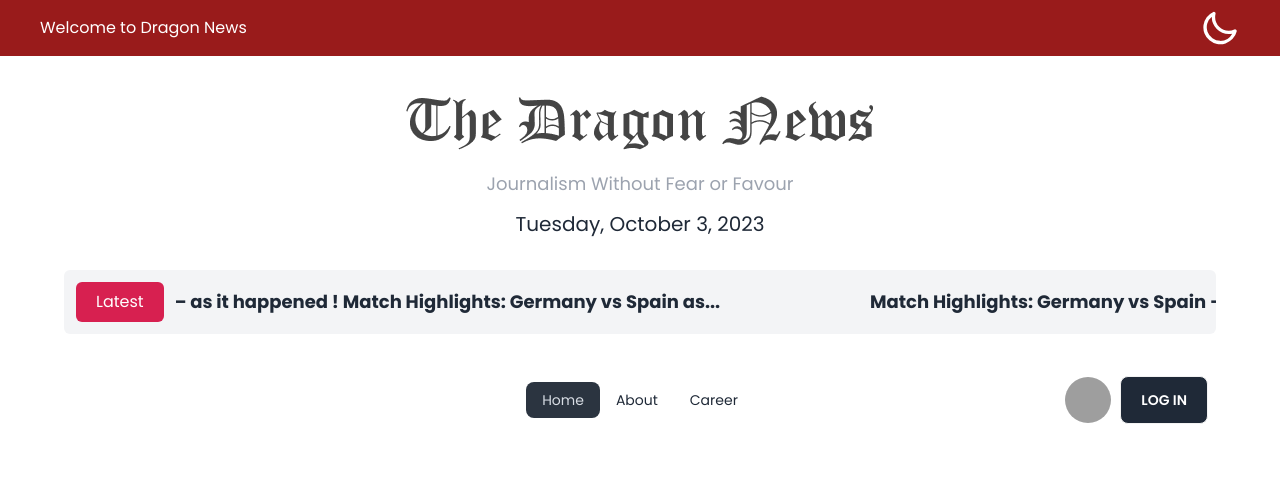
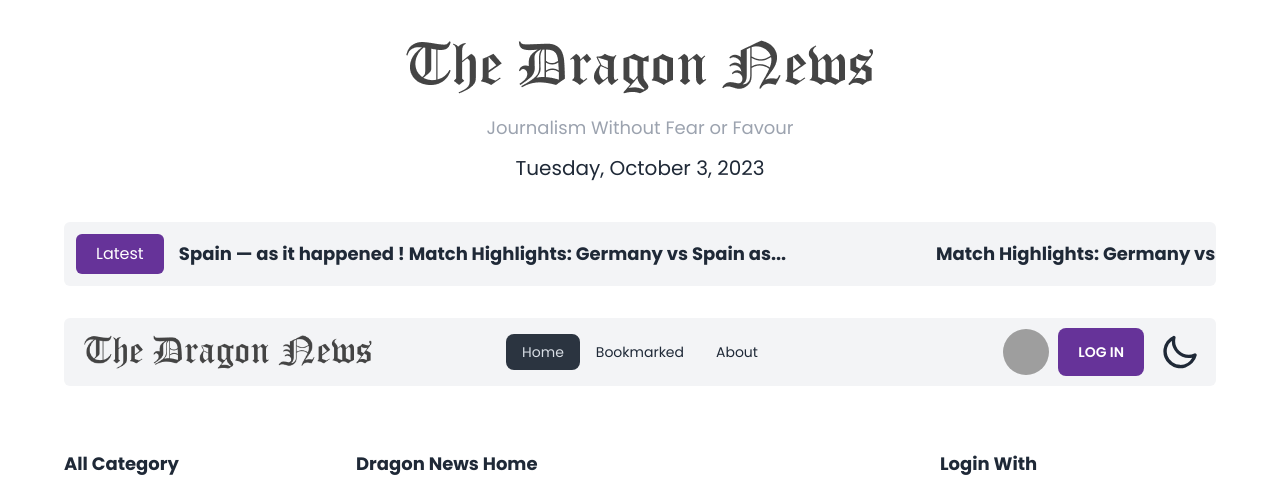
Before and after one commit to PIYAS137/Dragon-News-Basic, a React (Vite) app: page / in a window 1280 px wide. Shown: the top 484 px of the page. Built offline with nearby package versions, Linux system fonts and the light colour scheme; no server answers; grey boxes are pictures that could not be loaded; a web font is replaced by a local one.

Commit message:
resize the main structure

```diff
--- a/src/components/Header/Header.jsx
+++ b/src/components/Header/Header.jsx
@@ -4,7 +4,7 @@ import Logo from '../../assets/logo.png'
 
 const Header = () => {
   return (
-    <div className='mt-10 text-center'>
+    <div className='py-10 text-center'>
         <img className='block mx-auto' src={Logo} alt="" />
         <h1 className='text-gray-400 pt-5 pb-3 text-lg'>Journalism Without Fear or Favour</h1>
         <p className='text-xl'>{moment().format("dddd, MMMM D, YYYY")}</p>
--- a/src/components/SimpleNavbar/BreakingNews.jsx
+++ b/src/components/SimpleNavbar/BreakingNews.jsx
@@ -7,10 +7,10 @@ import Marquee from "react-fast-marquee";
 
 const BreakingNews = () => {
     return (
-        <div className="bg-gray-100 flex items-center justify-between rounded-md my-8">
-            <button className=" bg-[#D72050] text-white px-5 text-md m-3 rounded-md py-2">Latest</button>
+        <div className="bg-gray-100 dark:bg-gray-800 flex items-center justify-between rounded-md mb-8">
+            <button className=" bg-[#663399] text-white px-5 text-md m-3 rounded-md py-2">Latest</button>
             <Marquee pauseOnHover={true}>
-                <h1 className="font-bold flex-1 text-center dark:text-black text-lg">Match Highlights: Germany vs Spain — as it happened   !   Match Highlights: Germany vs Spain as...</h1>
+                <h1 className="font-bold dark:text-white flex-1 text-center text-lg">Match Highlights: Germany vs Spain — as it happened   !   Match Highlights: Germany vs Spain as...</h1>
             </Marquee>
         </div>
     )
--- a/src/components/SimpleNavbar/SimpleNavbar.jsx
+++ b/src/components/SimpleNavbar/SimpleNavbar.jsx
@@ -1,28 +1,51 @@
 import { Link, NavLink } from "react-router-dom"
 import DefaultUser from '../../assets/user.png'
-import { useContext } from "react"
+import { useContext, useEffect, useState } from "react"
 import { AuthContext } from "../../export/Auth/AuthContextProvider"
+import LOGO from '../../assets/logo.png'
+
 
 const SimpleNavbar = () => {
-
-    const { user, signOutUser } = useContext(AuthContext)
-
-
+    const { user, signOutUser, theme, setTheme } = useContext(AuthContext)
     const handleSignOutUser = () => {
         signOutUser()
             .then()
             .catch()
     }
 
+
+
+    useEffect(() => {
+        if (window.matchMedia('(prefers-color-scheme: dark)').matches) {
+            setTheme('dark');
+        } else {
+            setTheme("light")
+        }
+    }, [])
+
+    useEffect(() => {
+        if (theme === 'dark') {
+            document.documentElement.classList.add("dark");
+        } else {
+            document.documentElement.classList.remove("dark");
+        }
+    }, [theme])
+
+
+
+    const handleThemeSwitch = () => {
+        setTheme(theme === "dark" ? "light" : "dark");
+    }
+
     const navLinks = <>
-        <li className="dark:text-black"><NavLink to='/'>Home</NavLink></li>
-        <li className="dark:text-black"><NavLink to='/about'>About</NavLink></li>
-        <li className="dark:text-black"><NavLink to='/career'>Career</NavLink></li>
+        <li className="dark:text-white"><NavLink to='/'>Home</NavLink></li>
+        <li className="dark:text-white"><NavLink to='/career'>Bookmarked</NavLink></li>
+        <li className="dark:text-white"><NavLink to='/about'>About</NavLink></li>
     </>
 
     return (
-        <div className="navbar bg-base-100 mb-16 rounded-md">
-            <div className="navbar-start">
+        <div className="navbar bg-gray-100 dark:bg-gray-800 mb-16 rounded-md">
+            <div className="navbar-start lg:hidden">
                 <div className="dropdown">
                     <label tabIndex={0} className="btn btn-ghost lg:hidden">
                         <svg xmlns="http://www.w3.org/2000/svg" className="h-5 w-5" fill="none" viewBox="0 0 24 24" stroke="currentColor"><path strokeLinecap="round" strokeLinejoin="round" strokeWidth="2" d="M4 6h16M4 12h8m-8 6h16" /></svg>
@@ -32,7 +55,10 @@ const SimpleNavbar = () => {
                     </ul>
                 </div>
             </div>
-            <div className="navbar-center hidden lg:flex">
+            <div className=" navbar-start hidden lg:block mr-auto">
+                <img src={LOGO} width="300px" className="pl-3" alt="" />
+            </div>
+            <div className="navbar-center hidden lg:flex mr-auto ">
                 <ul className="menu menu-horizontal px-1">
                     {navLinks}
                 </ul>
@@ -40,19 +66,27 @@ const SimpleNavbar = () => {
             <div className="navbar-end">
                 <label tabIndex={0} className="btn btn-ghost btn-circle avatar">
                     <div className="w-12 rounded-full">
-                        <img src={user?.photoURL?user.photoURL:DefaultUser} />
+                        <img src={user?.photoURL ? user.photoURL : DefaultUser} />
                     </div>
                 </label>
 
 
                 {
                     user ?
-                        <button onClick={handleSignOutUser} className="btn ml-2 bg-orange-700 hover:bg-orange-600 text-white px-5">Sign Out</button>
+                        <button onClick={handleSignOutUser} className="btn ml-2 bg-[#663399] hover:bg-red-600 text-white border-none px-5">Sign Out</button>
                         :
                         <Link to='/login'>
-                            <button className="btn ml-2 bg-gray-800 hover:bg-gray-600 text-white px-5">Log in</button>
+                            <button className="btn ml-2 bg-[#663399] hover:bg-gray-600 text-white border-none px-5">Log in</button>
                         </Link>
                 }
+                <label className="swap swap-rotate ml-4 mr-2">
+                    {/* this hidden checkbox controls the state */}
+                    <input type="checkbox" onClick={handleThemeSwitch} />
+                    {/* sun icon */}
+                    <svg className="swap-on fill-current w-10 h-10" xmlns="http://www.w3.org/2000/svg" viewBox="0 0 24 24"><path d="M5.64,17l-.71.71a1,1,0,0,0,0,1.41,1,1,0,0,0,1.41,0l.71-.71A1,1,0,0,0,5.64,17ZM5,12a1,1,0,0,0-1-1H3a1,1,0,0,0,0,2H4A1,1,0,0,0,5,12Zm7-7a1,1,0,0,0,1-1V3a1,1,0,0,0-2,0V4A1,1,0,0,0,12,5ZM5.64,7.05a1,1,0,0,0,.7.29,1,1,0,0,0,.71-.29,1,1,0,0,0,0-1.41l-.71-.71A1,1,0,0,0,4.93,6.34Zm12,.29a1,1,0,0,0,.7-.29l.71-.71a1,1,0,1,0-1.41-1.41L17,5.64a1,1,0,0,0,0,1.41A1,1,0,0,0,17.66,7.34ZM21,11H20a1,1,0,0,0,0,2h1a1,1,0,0,0,0-2Zm-9,8a1,1,0,0,0-1,1v1a1,1,0,0,0,2,0V20A1,1,0,0,0,12,19ZM18.36,17A1,1,0,0,0,17,18.36l.71.71a1,1,0,0,0,1.41,0,1,1,0,0,0,0-1.41ZM12,6.5A5.5,5.5,0,1,0,17.5,12,5.51,5.51,0,0,0,12,6.5Zm0,9A3.5,3.5,0,1,1,15.5,12,3.5,3.5,0,0,1,12,15.5Z" /></svg>
+                    {/* moon icon */}
+                    <svg className="swap-off fill-current w-10 h-10" xmlns="http://www.w3.org/2000/svg" viewBox="0 0 24 24"><path d="M21.64,13a1,1,0,0,0-1.05-.14,8.05,8.05,0,0,1-3.37.73A8.15,8.15,0,0,1,9.08,5.49a8.59,8.59,0,0,1,.25-2A1,1,0,0,0,8,2.36,10.14,10.14,0,1,0,22,14.05,1,1,0,0,0,21.64,13Zm-9.5,6.69A8.14,8.14,0,0,1,7.08,5.22v.27A10.15,10.15,0,0,0,17.22,15.63a9.79,9.79,0,0,0,2.1-.22A8.11,8.11,0,0,1,12.14,19.73Z" /></svg>
+                </label>
             </div>
         </div>
     )
--- a/src/export/Auth/AuthContextProvider.jsx
+++ b/src/export/Auth/AuthContextProvider.jsx
@@ -17,7 +17,7 @@ const AuthContextProvider = ({children}) => {
     const [user,setUser]=useState(null);
     const [loading,setLoading]=useState(true)
     const [cate,setCate]=useState(0)
-
+    const [theme, setTheme] = useState(null);
 
 
     const setDatasByClick=(val)=>{
@@ -83,7 +83,9 @@ const AuthContextProvider = ({children}) => {
         GoogleLogIn,
         UpdateUserProfile,
         cate,
-        setDatasByClick
+        setDatasByClick,
+        theme,
+        setTheme
         }
 
   return (
--- a/src/index.css
+++ b/src/index.css
@@ -9,10 +9,12 @@
     background-repeat: no-repeat
 }
 .activeBarx{
-  color: #c6440c;
+  color: #663399;
   font-weight: bold;
 }
-
+::-webkit-scrollbar{
+  display: none
+}
 
 
 
--- a/src/layout/AppNavbar.jsx
+++ /dev/null
@@ -1,48 +0,0 @@
-import { useEffect, useState } from "react";
-
-const AppNavbar = () => {
-    const [theme, setTheme] = useState(null);
-
-  // ---------------------browser default theme setup but its optional---------------------------
-
-  useEffect(()=>{
-    if(window.matchMedia('(prefers-color-scheme: dark)').matches){
-      setTheme('dark');
-    }else{
-      setTheme("light")
-    }
-  },[])
-  // ---------------------browser default theme setup but its optional---------------------------
-
-
-  // ------------------------main code---------------------------
-  useEffect(() => {
-    if (theme === 'dark') {
-      document.documentElement.classList.add("dark");
-    } else {
-      document.documentElement.classList.remove("dark");
-    }
-  }, [theme])
-  const handleThemeSwitch = () => {
-    setTheme(theme === "dark" ? "light" : "dark");
-  }
-  // ------------------------main code---------------------------
-  return (
-
-
-      <div className="flex items-center justify-between px-10 bg-red-800 text-white py-2">
-      <h1>Welcome to Dragon News</h1>
-        <label className="swap swap-rotate">
-        {/* this hidden checkbox controls the state */}
-        <input type="checkbox" onClick={handleThemeSwitch} />
-        {/* sun icon */}
-        <svg className="swap-on fill-current w-10 h-10" xmlns="http://www.w3.org/2000/svg" viewBox="0 0 24 24"><path d="M5.64,17l-.71.71a1,1,0,0,0,0,1.41,1,1,0,0,0,1.41,0l.71-.71A1,1,0,0,0,5.64,17ZM5,12a1,1,0,0,0-1-1H3a1,1,0,0,0,0,2H4A1,1,0,0,0,5,12Zm7-7a1,1,0,0,0,1-1V3a1,1,0,0,0-2,0V4A1,1,0,0,0,12,5ZM5.64,7.05a1,1,0,0,0,.7.29,1,1,0,0,0,.71-.29,1,1,0,0,0,0-1.41l-.71-.71A1,1,0,0,0,4.93,6.34Zm12,.29a1,1,0,0,0,.7-.29l.71-.71a1,1,0,1,0-1.41-1.41L17,5.64a1,1,0,0,0,0,1.41A1,1,0,0,0,17.66,7.34ZM21,11H20a1,1,0,0,0,0,2h1a1,1,0,0,0,0-2Zm-9,8a1,1,0,0,0-1,1v1a1,1,0,0,0,2,0V20A1,1,0,0,0,12,19ZM18.36,17A1,1,0,0,0,17,18.36l.71.71a1,1,0,0,0,1.41,0,1,1,0,0,0,0-1.41ZM12,6.5A5.5,5.5,0,1,0,17.5,12,5.51,5.51,0,0,0,12,6.5Zm0,9A3.5,3.5,0,1,1,15.5,12,3.5,3.5,0,0,1,12,15.5Z" /></svg>
-        {/* moon icon */}
-        <svg className="swap-off fill-current w-10 h-10" xmlns="http://www.w3.org/2000/svg" viewBox="0 0 24 24"><path d="M21.64,13a1,1,0,0,0-1.05-.14,8.05,8.05,0,0,1-3.37.73A8.15,8.15,0,0,1,9.08,5.49a8.59,8.59,0,0,1,.25-2A1,1,0,0,0,8,2.36,10.14,10.14,0,1,0,22,14.05,1,1,0,0,0,21.64,13Zm-9.5,6.69A8.14,8.14,0,0,1,7.08,5.22v.27A10.15,10.15,0,0,0,17.22,15.63a9.79,9.79,0,0,0,2.1-.22A8.11,8.11,0,0,1,12.14,19.73Z" /></svg>
-      </label>
-      </div>
-
-  )
-}
-
-export default AppNavbar
--- a/src/pages/RegistrationPage/Registration.jsx
+++ b/src/pages/RegistrationPage/Registration.jsx
@@ -69,9 +69,9 @@ const Registration = () => {
     }
 
     return (
-        <div className="max-w-6xl text-[#706F6F] py-20">
+        <div className="max-w-6xl text-[#706F6F]">
             <SimpleNavbar />
-            <form onSubmit={handleSubmit} className="max-w-2xl mx-auto p-20 rounded-lg bg-gray-100">
+            <form onSubmit={handleSubmit} className="max-w-2xl mb-20 mx-auto p-20 rounded-lg bg-gray-100">
                 <h1 className="font-semibold text-3xl text-center">Register your account</h1>
                 <hr className=" my-10" />
                 <div className="">
--- a/src/pages/Root/Root.jsx
+++ b/src/pages/Root/Root.jsx
@@ -1,5 +1,4 @@
 import { Outlet } from "react-router-dom"
-import AppNavbar from "../../layout/AppNavbar"
 
 
 
@@ -7,7 +6,6 @@ const Root = () => {
 
     return (
         <div className=" font-poppins dark:bg-black">
-            <AppNavbar />
             <div className=" max-w-6xl mx-auto dark:bg-black dark:text-white">
                 <Outlet />
             </div>
```
Also changed, not shown: src/pages/HomePage/HomePage.jsx (+6 -14 lines), 1 other file (tests, documents, lock files or other folders).
